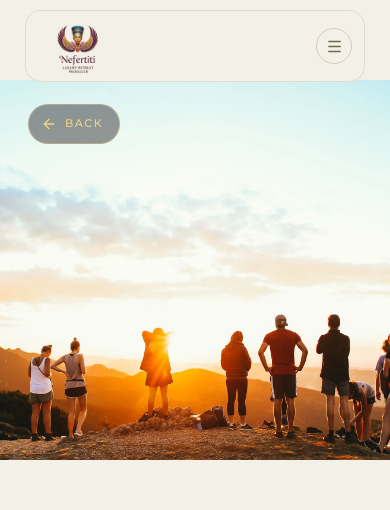
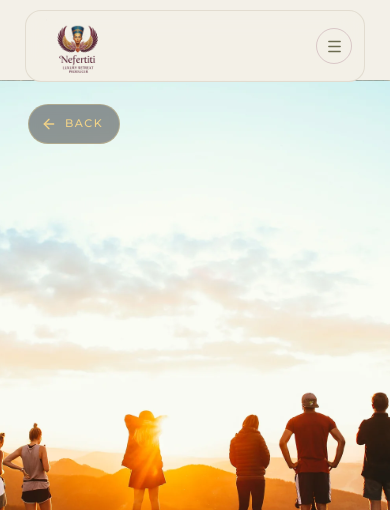
Before and after one commit to yassinsolo83-eng/Nefertiti, a Next.js app: page /about in a window 390 px wide. Shown: the top 510 px of the page. Built offline with nearby package versions, Linux system fonts and the light colour scheme.

Commit message:
Add files via upload

```diff
--- a/app/about/about.module.css
+++ b/app/about/about.module.css
@@ -9,9 +9,9 @@
 /* Hero — parallax fixed background */
 .hero {
   position: relative;
-  width: 100%; height: 60vh;
+  width: 100%; height: 85vh;
   margin-top: 100px;
-  background: url('/about-hero.webp') center 75%/cover fixed;
+  background: url('/about-hero.webp') center bottom/cover fixed;
 }
 
 /* Main section */
@@ -68,7 +68,7 @@
 @media (max-width: 900px) {
   .layout { grid-template-columns: 1fr; gap: 48px; }
   .intro { position: static; }
-  .hero { height: 45vh; margin-top: 80px; background-attachment: scroll; }
+  .hero { height: 60vh; margin-top: 80px; background-attachment: scroll; }
 }
 
 @media (max-width: 520px) {
--- a/app/experiences/experiences.module.css
+++ b/app/experiences/experiences.module.css
@@ -8,7 +8,7 @@
 /* Hero — parallax fixed background */
 .hero {
   position: relative;
-  width: 100%; height: 60vh;
+  width: 100%; height: 85vh;
   margin-top: 100px;
   background: url('/exp-hero.webp') center/cover fixed;
 }
@@ -50,6 +50,7 @@
   z-index: 2; pointer-events: none;
   box-shadow: 0 20px 50px rgba(46,24,64,.18);
   transition: transform .4s cubic-bezier(.25,.8,.25,1);
+  rotate: -6deg;
 }
 .floatingImg img {
   width: 100%; height: 100%; object-fit: cover;
@@ -115,7 +116,7 @@
   .layout { grid-template-columns: 1fr; gap: 48px; }
   .intro { position: static; }
   .floatingImg { display: none; }
-  .hero { height: 45vh; margin-top: 80px; background-attachment: scroll; }
+  .hero { height: 60vh; margin-top: 80px; background-attachment: scroll; }
   .rowImg {
     display: block; width: 100%; height: 200px;
     object-fit: cover; border-radius: 10px;
--- a/app/how-it-works/how-it-works.module.css
+++ b/app/how-it-works/how-it-works.module.css
@@ -8,7 +8,7 @@
 /* Hero — parallax fixed background */
 .hero {
   position: relative;
-  width: 100%; height: 60vh;
+  width: 100%; height: 85vh;
   margin-top: 100px;
   background: url('/cta-siwa.webp') center 65%/cover fixed;
 }
@@ -50,6 +50,7 @@
   z-index: 2; pointer-events: none;
   box-shadow: 0 20px 50px rgba(46,24,64,.18);
   transition: transform .4s cubic-bezier(.25,.8,.25,1);
+  rotate: -6deg;
 }
 .floatingImg img {
   width: 100%; height: 100%; object-fit: cover;
@@ -116,7 +117,7 @@
   .layout { grid-template-columns: 1fr; gap: 48px; }
   .intro { position: static; }
   .floatingImg { display: none; }
-  .hero { height: 45vh; margin-top: 80px; background-attachment: scroll; }
+  .hero { height: 60vh; margin-top: 80px; background-attachment: scroll; }
   .rowImg {
     display: block; width: 100%; height: 200px;
     object-fit: cover; border-radius: 10px;
--- a/app/services/services.module.css
+++ b/app/services/services.module.css
@@ -8,7 +8,7 @@
 /* Hero — parallax fixed background */
 .hero {
   position: relative;
-  width: 100%; height: 60vh;
+  width: 100%; height: 85vh;
   margin-top: 100px;
   background: url('/srv-hero.webp') center/cover fixed;
 }
@@ -50,6 +50,7 @@
   z-index: 2; pointer-events: none;
   box-shadow: 0 20px 50px rgba(46,24,64,.18);
   transition: transform .4s cubic-bezier(.25,.8,.25,1);
+  rotate: -6deg;
 }
 .floatingImg img {
   width: 100%; height: 100%; object-fit: cover;
@@ -129,7 +130,7 @@
   .layout { grid-template-columns: 1fr; gap: 48px; }
   .intro { position: static; }
   .floatingImg { display: none; }
-  .hero { height: 45vh; margin-top: 80px; background-attachment: scroll; }
+  .hero { height: 60vh; margin-top: 80px; background-attachment: scroll; }
   .rowImg {
     display: block; width: 100%; height: 200px;
     object-fit: cover; border-radius: 10px;
```
